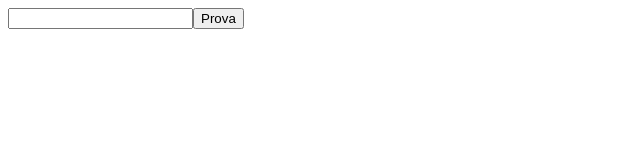
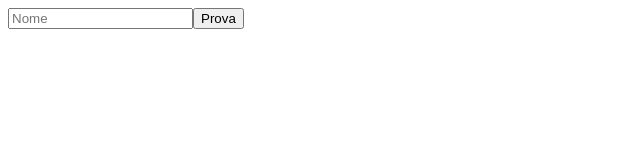
Before and after one commit to tizianomarchetti/web-cv-front-end, an Angular app: page / in a window 1280 px wide. Shown: the top 160 px of the page, without its empty margins (0-640 px from the left). Built offline with nearby package versions, Linux system fonts and the light colour scheme.

Commit message:
test web service

```diff
--- a/src/app/app.component.html
+++ b/src/app/app.component.html
@@ -1,5 +1,5 @@
 <div>
-  <input type="text" name="name" [(ngModel)]="name">
+  <input type="text" name="name" placeholder="Nome" [(ngModel)]="name">
   <button (click)="test()">Prova</button>
 </div>
 
```
